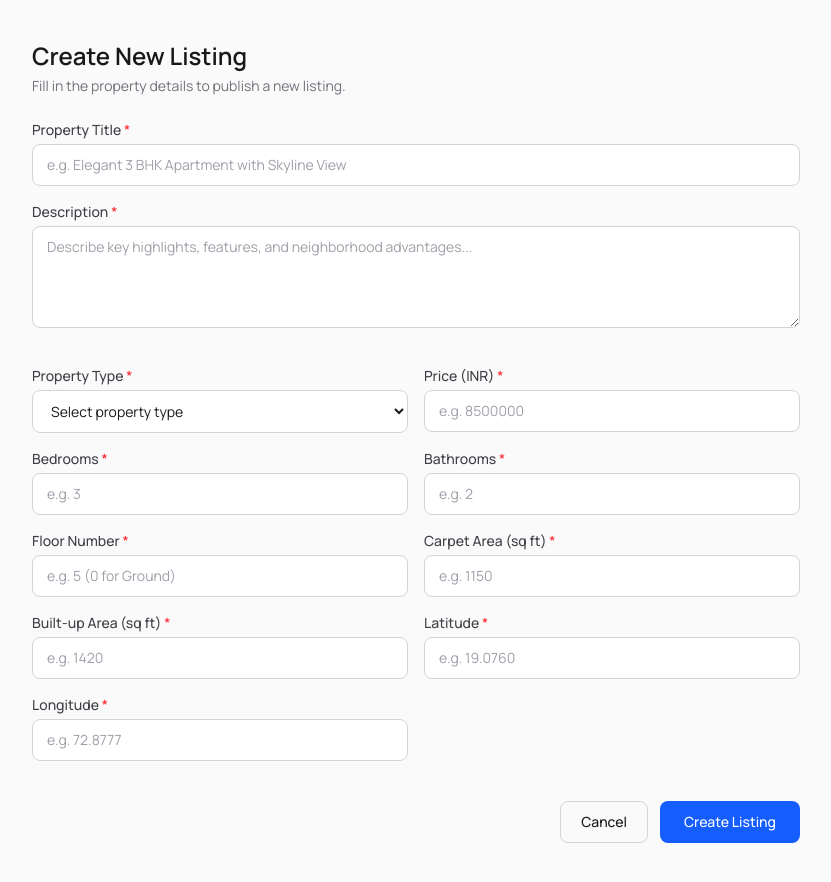
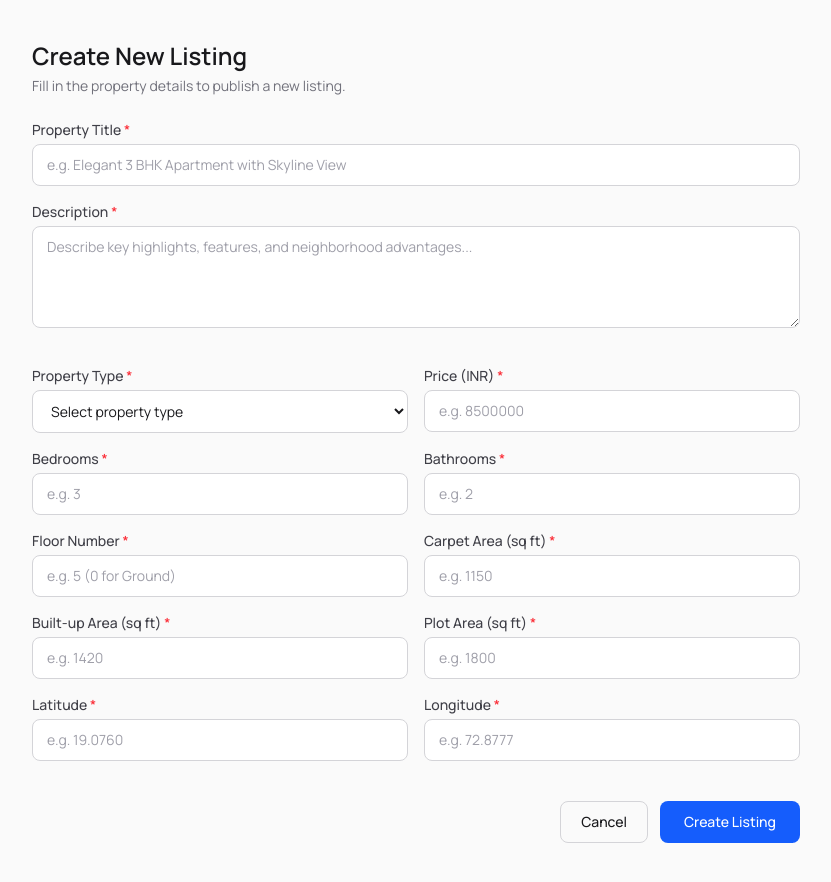
Before and after one commit to iamjaydev/real-estate-frontend, a Next.js app: page /broker/listings/create in a window 1280 px wide. Shown: the whole page, without its empty margins (224-1055 px from the left). Built offline with nearby package versions, Linux system fonts and the light colour scheme; no server answers.

Commit message:
add plot area field in create listings page

```diff
--- a/app/broker/listings/create/page.tsx
+++ b/app/broker/listings/create/page.tsx
@@ -20,6 +20,7 @@ export interface CreateListingFormData {
   floor_number: string;
   carpet_area: string;
   built_up_area: string;
+  plot_area: string;
   lat: string;
   lng: string;
 }
@@ -37,6 +38,7 @@ const INITIAL_FORM_DATA: CreateListingFormData = {
   floor_number: "",
   carpet_area: "",
   built_up_area: "",
+  plot_area: "",
   lat: "",
   lng: "",
 };
@@ -133,6 +135,16 @@ function validateField(
       return;
     }
 
+    case "plot_area": {
+      const n = Number(value);
+
+      if (!value || Number.isNaN(n) || n <= 0) {
+        return "Please enter a valid plot area";
+      }
+
+      return;
+    }
+
     case "lat": {
       const n = Number(value);
 
@@ -188,7 +200,7 @@ function toCreateListingRequest(
 
     built_up_area: Number(data.built_up_area),
 
-    plot_area: null,
+    plot_area: Number(data.plot_area),
 
     floor_number: Number(data.floor_number),
 
@@ -381,7 +393,6 @@ export default function BrokerCreateListingPage() {
       setCreatedListing(listing);
       setIsSuccess(true);
 
-      // Clear form after successful creation.
       setFormData(INITIAL_FORM_DATA);
       setErrors({});
       setTouched({});
@@ -641,6 +652,27 @@ export default function BrokerCreateListingPage() {
             </Field>
 
             <Field
+              label="Plot Area (sq ft)"
+              name="plot_area"
+              error={touched.plot_area ? errors.plot_area : undefined}
+            >
+              <input
+                type="number"
+                id="plot_area"
+                name="plot_area"
+                min="0"
+                step="any"
+                value={formData.plot_area}
+                onChange={handleChange}
+                onBlur={handleBlur}
+                placeholder="e.g. 1800"
+                className={inputClass(
+                  !!(touched.plot_area && errors.plot_area),
+                )}
+              />
+            </Field>
+
+            <Field
               label="Latitude"
               name="lat"
               error={touched.lat ? errors.lat : undefined}
```
